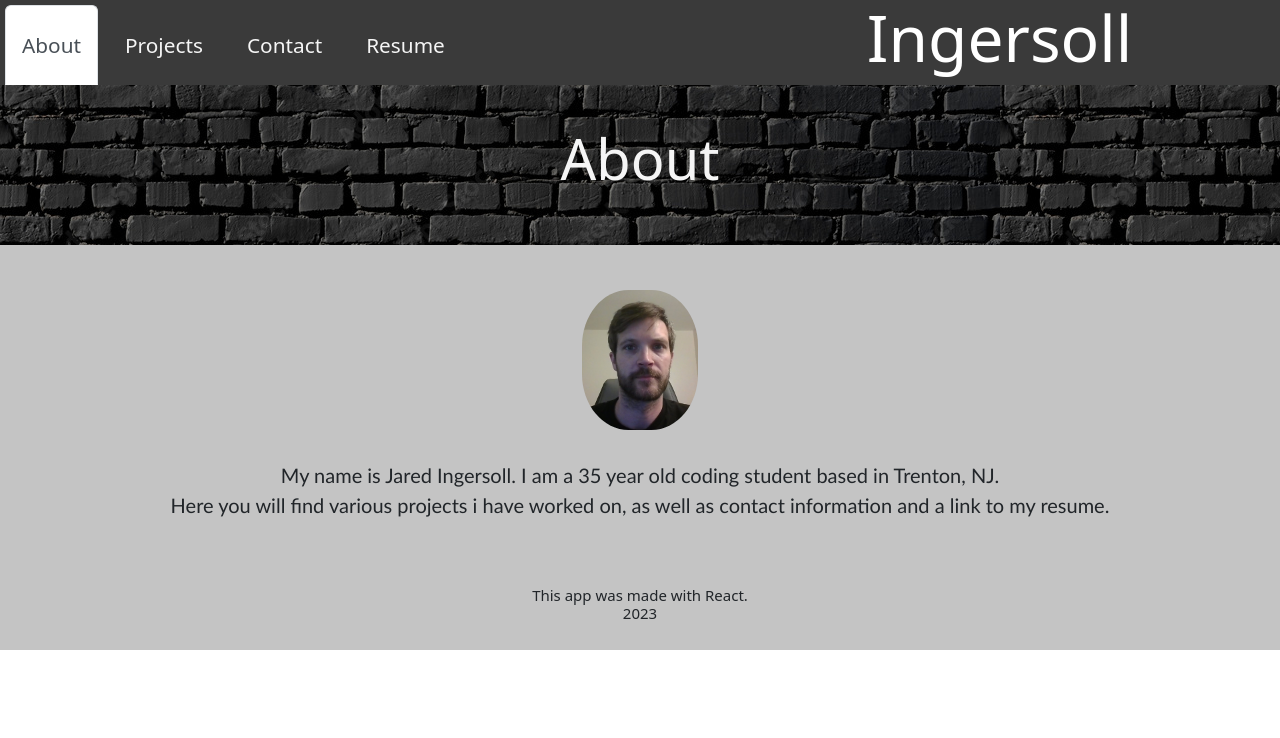
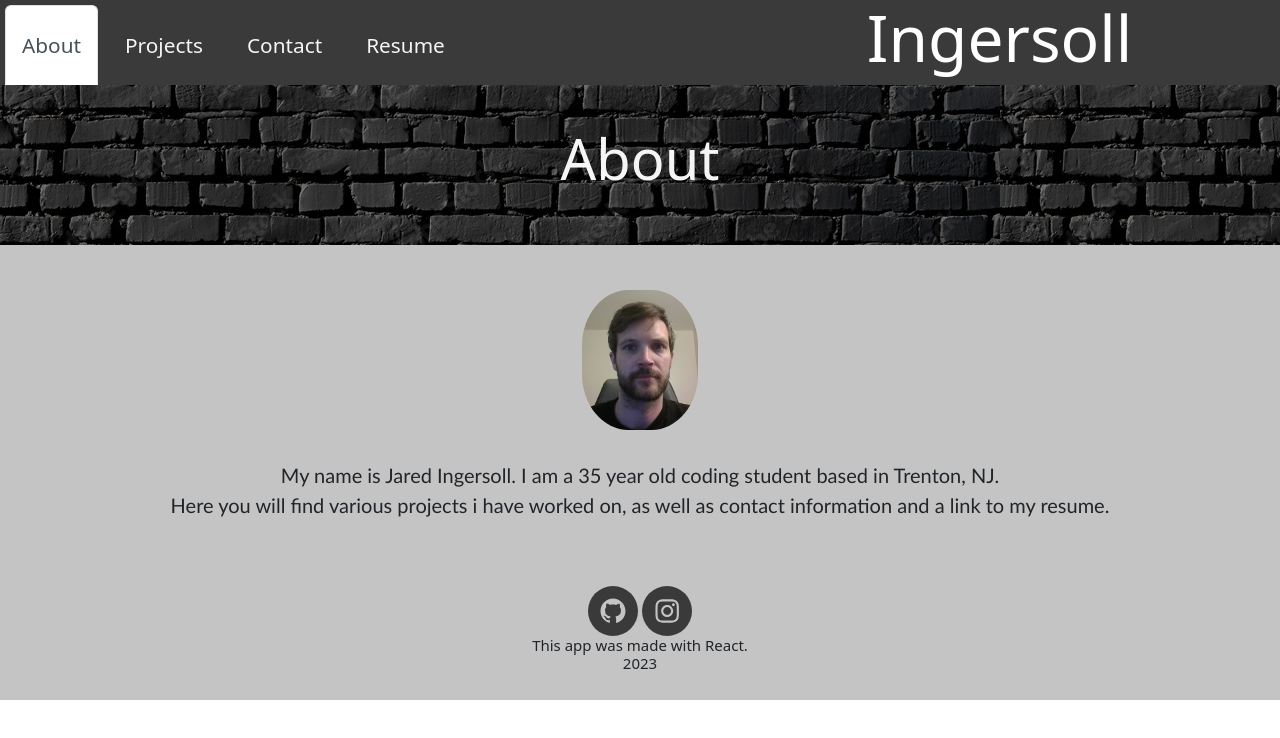
Before and after one commit to JaredIng87/react_portfolio, a React (Create React App) app: page / in a window 1280 px wide. Shown: the top 738 px of the page. Built offline with nearby package versions, Linux system fonts and the light colour scheme; grey boxes are pictures that could not be loaded.

Commit message:
add social links to footer. edit style

```diff
--- a/package.json
+++ b/package.json
@@ -12,6 +12,7 @@
     "react": "^17.0.2",
     "react-dom": "^17.0.2",
     "react-scripts": "5.0.1",
+    "react-social-icons": "^5.15.0",
     "web-vitals": "^2.1.4"
   },
   "scripts": {
--- a/src/components/Footer.js
+++ b/src/components/Footer.js
@@ -1,10 +1,18 @@
 import React from 'react';
+import { SocialIcon } from 'react-social-icons';
 import './styles/Footer.css';
 
 function Footer() {
+
   return (
 <div>
       <footer className="footer">
+    <div className='social'>
+      <SocialIcon className='social' url="https://github.com/JaredIng87"  bgColor="#3a3a3a"/>
+      </div>
+      <div className='social'>
+      <SocialIcon url="https://www.instagram.com/"  bgColor="#3a3a3a"/>
+      </div>
       <h4>This app was made with React.<br></br>2023</h4>
       </footer>
     </div>
--- a/src/components/styles/Footer.css
+++ b/src/components/styles/Footer.css
@@ -7,3 +7,8 @@ footer {
 footer h4 {
     font-size: 15px;
 }
+
+.social {
+    display: inline;
+    padding: 2px;
+}
```
Also changed, not shown: 1 other file (tests, documents, lock files or other folders).
